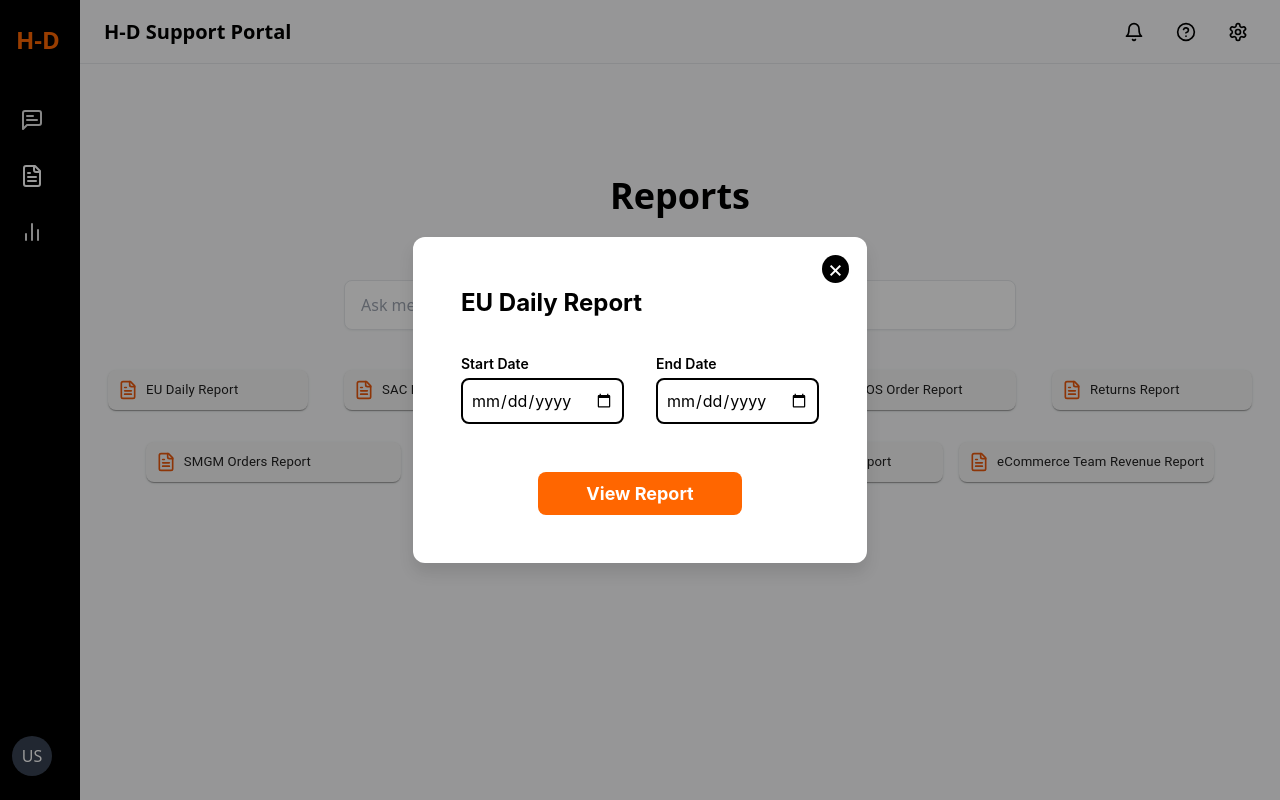
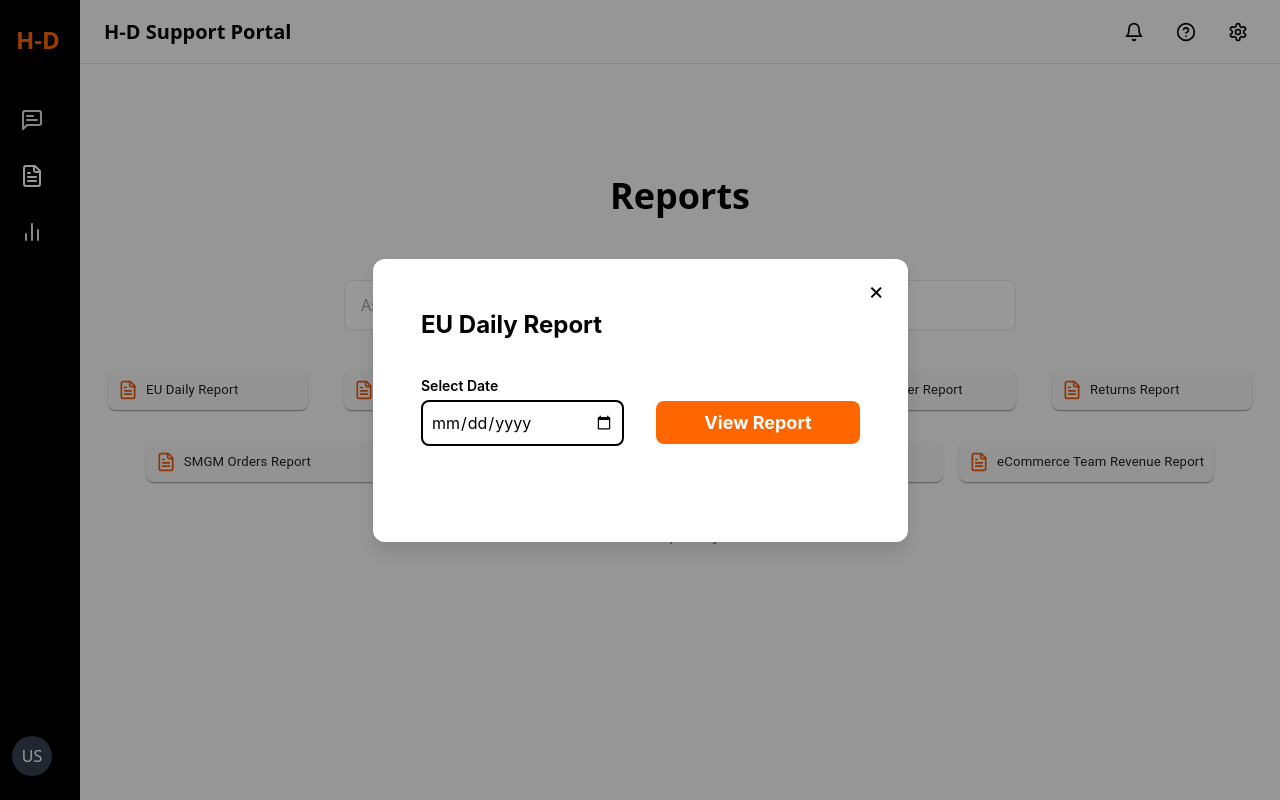
Before and after one commit to AfrinFarhath-exp/HD--Demo, a React (Vite) app: page /reports in a window 1280 px wide. Both pictures are taken after a click on the button "EU Daily Report". Built offline with nearby package versions, Linux system fonts and the light colour scheme; some icons are missing.

Commit message:
dummy commit

```diff
--- a/src/components/Report/ReportPopup.tsx
+++ b/src/components/Report/ReportPopup.tsx
@@ -9,10 +9,10 @@ const ReturnPopup = ({
 }: {
   title?: string;
   handleClose: () => void;
-  onViewReport: (data: { title: string; startDate: string; endDate: string }) => void;
+  onViewReport: (data: { title: string; startDate: string;  }) => void;
 }) => {
   const [startDate, setStartDate] = useState("");
-  const [endDate, setEndDate] = useState("");
+  // const [endDate, setEndDate] = useState("");
   const [visible, setVisible] = useState(false);
   const [showReport, setShowReport] = useState(false); // new state to control report display
 
@@ -23,8 +23,7 @@ const ReturnPopup = ({
   const handleViewReport = () => {
     onViewReport({
       title: title ?? "",
-      startDate,
-      endDate,
+      startDate
     });
     setShowReport(true); // show the ReportSearch component
   };
@@ -71,8 +70,8 @@ const ReturnPopup = ({
             position: "absolute",
             top: theme.spacing.sm,
             right: theme.spacing.sm,
-            backgroundColor: "#000",
-            color: "#fff",
+            // backgroundColor: "#000",
+            color: "#000",
             border: "none",
             borderRadius: "60%",
             width: "27px",
@@ -118,7 +117,7 @@ const ReturnPopup = ({
                 marginBottom: theme.spacing.xs,
               }}
             >
-              Start Date
+              Select Date
             </label>
             <input
               type="date"
@@ -139,41 +138,8 @@ const ReturnPopup = ({
               }}
             />
           </div>
-
-          <div>
-            <label
-              style={{
-                display: "block",
-                fontSize: theme.typography.fontSize.sm,
-                fontWeight: theme.typography.fontWeight.semibold,
-                marginBottom: theme.spacing.xs,
-              }}
-            >
-              End Date
-            </label>
-            <input
-              type="date"
-              value={endDate}
-              onChange={(e) => setEndDate(e.target.value)}
-              onMouseOver={(e) =>
-                (e.currentTarget.style.backgroundColor = "#fff3e0")
-              }
-              onMouseOut={(e) =>
-                (e.currentTarget.style.backgroundColor = "white")
-              }
-              style={{
-                width: "100%",
-                border: `2px solid ${theme.colors.text.primary}`,
-                borderRadius: theme.borderRadius.md,
-                padding: theme.spacing.sm,
-                fontSize: theme.typography.fontSize.md,
-              }}
-            />
-          </div>
-        </div>
-
-        {/* View Report Button */}
-        <div style={{ textAlign: "center" }}>
+                {/* View Report Button */}
+        <div style={{marginTop:"26px"}}>
           <button
             onClick={handleViewReport}
             style={{
@@ -198,12 +164,14 @@ const ReturnPopup = ({
           </button>
         </div>
 
+         </div>
+
+
         {/* Conditionally render ReportSearch */}
         {showReport && (
           <ReportSearch
             title={title}
             startDate={startDate}
-            endDate={endDate}
           />
         )}
       </div>
```
